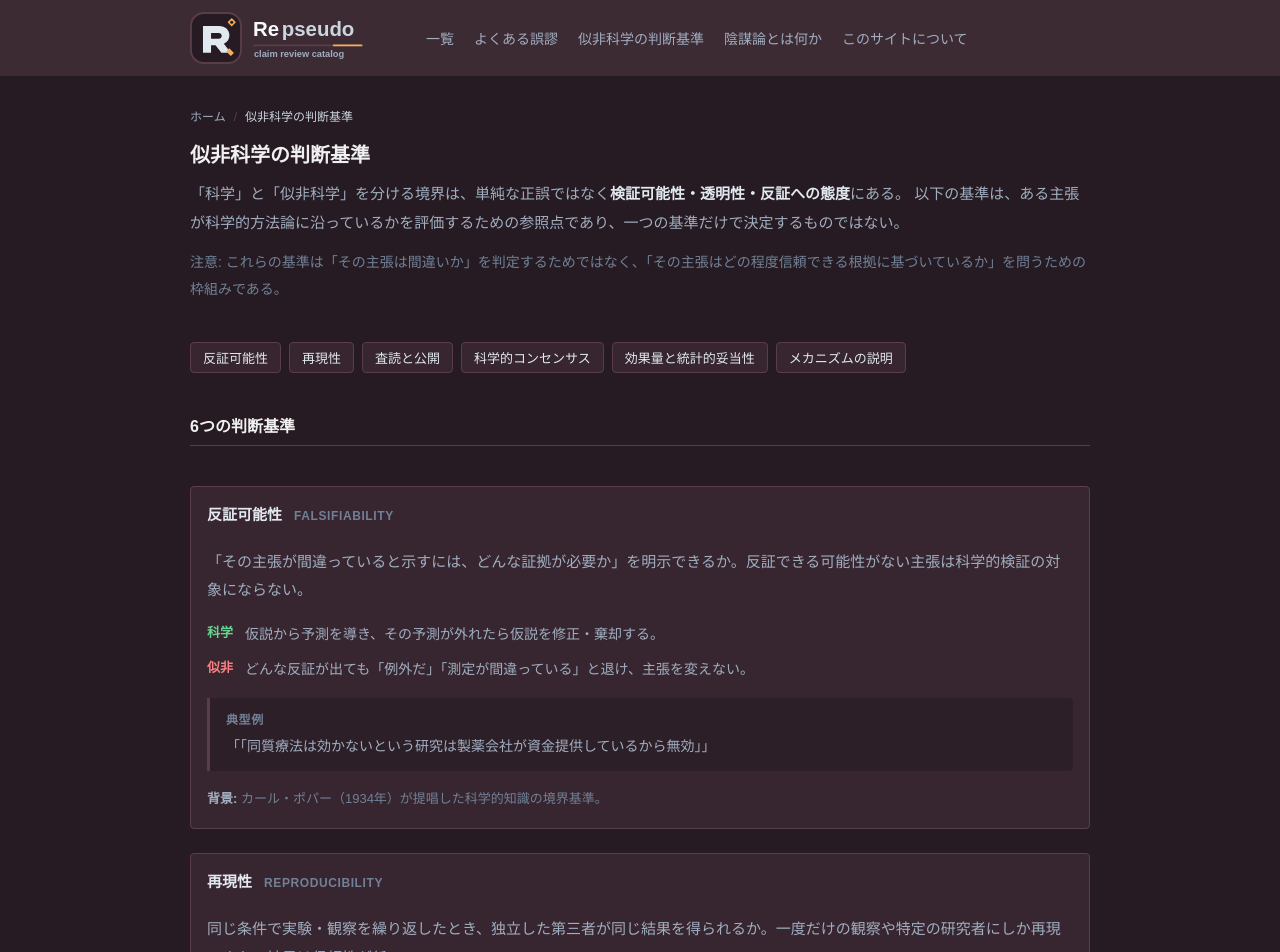
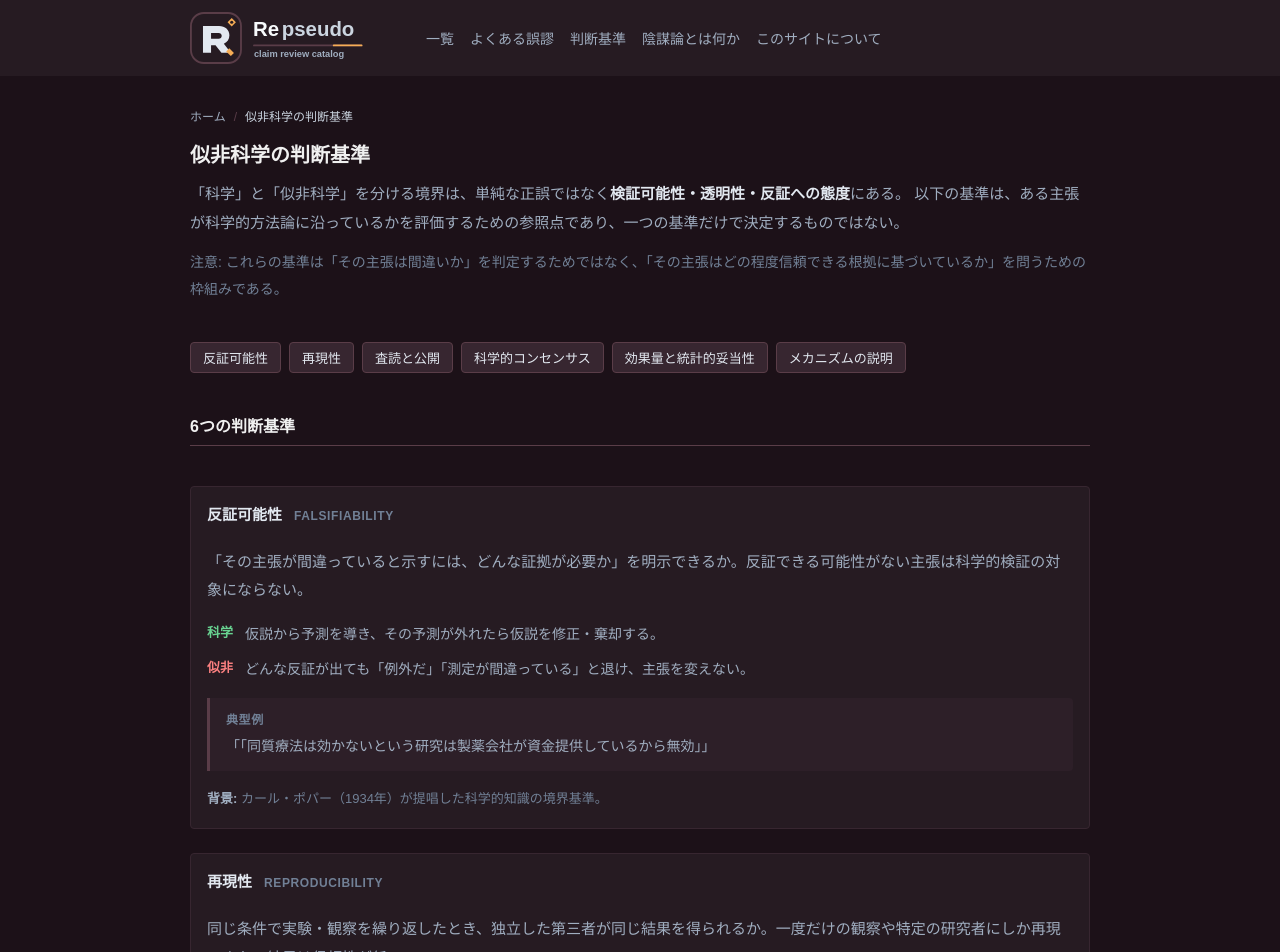
Before and after one commit to reload-co-jp/re-pseudo, a Next.js app: page /criteria in a window 1280 px wide. Shown: the top 952 px of the page. Built offline with nearby package versions, Linux system fonts and the light colour scheme.

Commit message:
Change layout

```diff
--- a/app/layout.tsx
+++ b/app/layout.tsx
@@ -114,7 +114,7 @@ const RootLayout = ({ children }: { children: React.ReactNode }) => {
         />
         <header
           style={{
-            backgroundColor: "#3d2b34",
+            backgroundColor: "#261b22",
             boxShadow: "0 4px 6px rgba(0, 0, 0, 0.1)",
             padding: ".75rem 1.5rem",
           }}
@@ -123,6 +123,7 @@ const RootLayout = ({ children }: { children: React.ReactNode }) => {
             style={{
               alignItems: "center",
               display: "flex",
+              flexWrap: "wrap",
               gap: "2rem",
               margin: "0 auto",
               maxWidth: "900px",
@@ -145,7 +146,7 @@ const RootLayout = ({ children }: { children: React.ReactNode }) => {
                 width={204}
               />
             </Link>
-            <nav style={{ display: "flex", gap: "1.25rem" }}>
+            <nav style={{ display: "flex", flexWrap: "wrap", gap: "1rem" }}>
               <Link
                 href="/claims/"
                 style={{
@@ -174,7 +175,7 @@ const RootLayout = ({ children }: { children: React.ReactNode }) => {
                   textDecoration: "none",
                 }}
               >
-                似非科学の判断基準
+                判断基準
               </Link>
               <Link
                 href="/conspiracy/"
@@ -201,7 +202,7 @@ const RootLayout = ({ children }: { children: React.ReactNode }) => {
         </header>
         <main
           style={{
-            background: "#261b22",
+            background: "#1c1118",
             minHeight: "calc(100dvh - 6rem)",
             padding: "2rem 1.5rem",
           }}
@@ -210,13 +211,15 @@ const RootLayout = ({ children }: { children: React.ReactNode }) => {
         </main>
         <footer
           style={{
-            backgroundColor: "#3d2b34",
+            backgroundColor: "#261b22",
             boxShadow: "0 -4px 6px rgba(0, 0, 0, 0.1)",
             fontSize: ".75rem",
             padding: "1rem 1.5rem",
           }}
         >
-          <div style={{ color: "#718096", margin: "0 auto", maxWidth: "900px" }}>
+          <div
+            style={{ color: "#718096", margin: "0 auto", maxWidth: "900px" }}
+          >
             <p style={{ margin: 0 }}>
               &copy; Re pseudo —
               情報の信頼性を判断するための材料提供を目的としています。
--- a/components/elements/layout.tsx
+++ b/components/elements/layout.tsx
@@ -32,11 +32,15 @@ export const Badge: FC<{
   </span>
 )
 
-export const Card: FC<ComponentProps<"div">> = ({ style, children, ...props }) => (
+export const Card: FC<ComponentProps<"div">> = ({
+  style,
+  children,
+  ...props
+}) => (
   <div
     style={{
-      backgroundColor: "#372630",
-      border: "1px solid #5a3d48",
+      backgroundColor: "#261b22",
+      border: "1px solid #372630",
       borderRadius: "4px",
       padding: "1rem",
       ...style,
```
Also changed, not shown: app/claims/[id]/page.tsx (+67 -64 lines).
